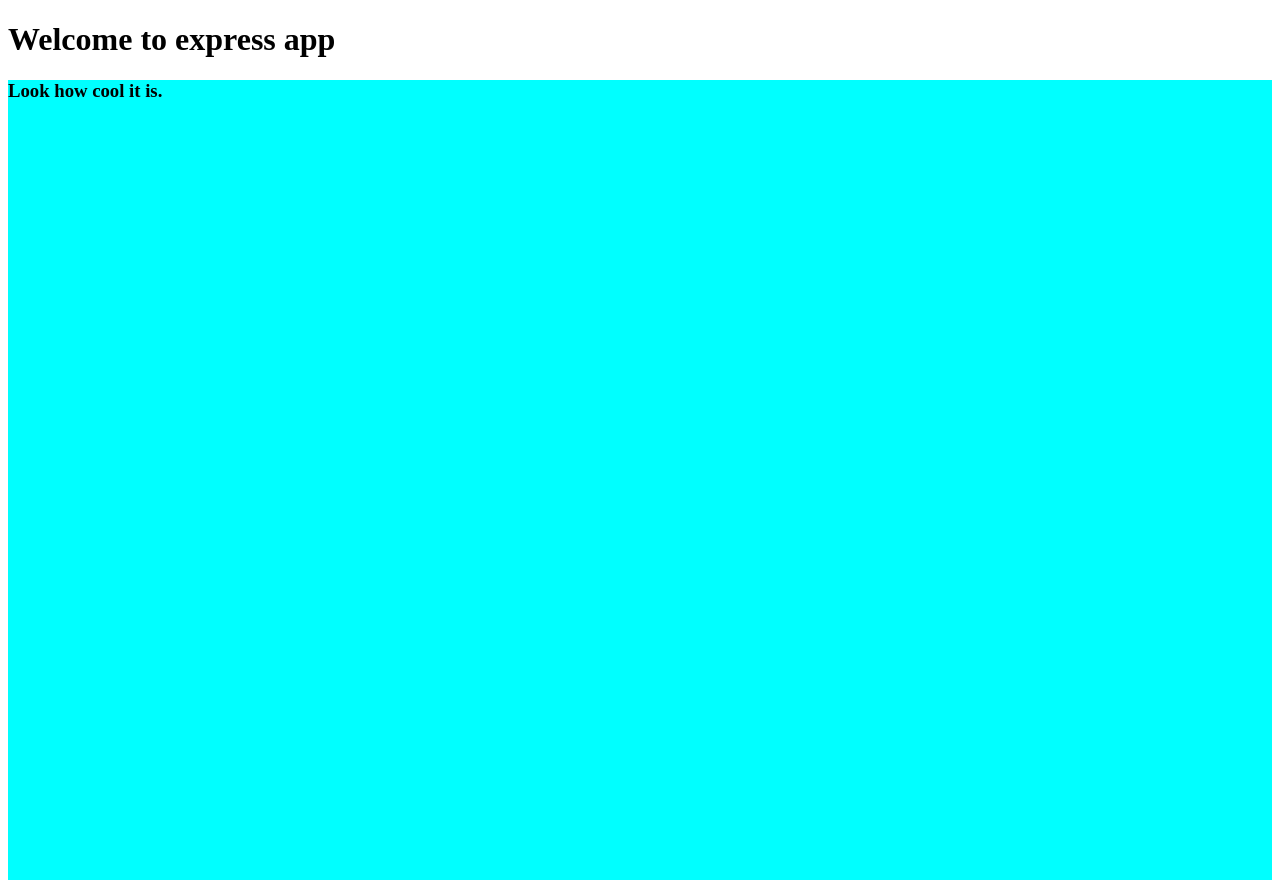
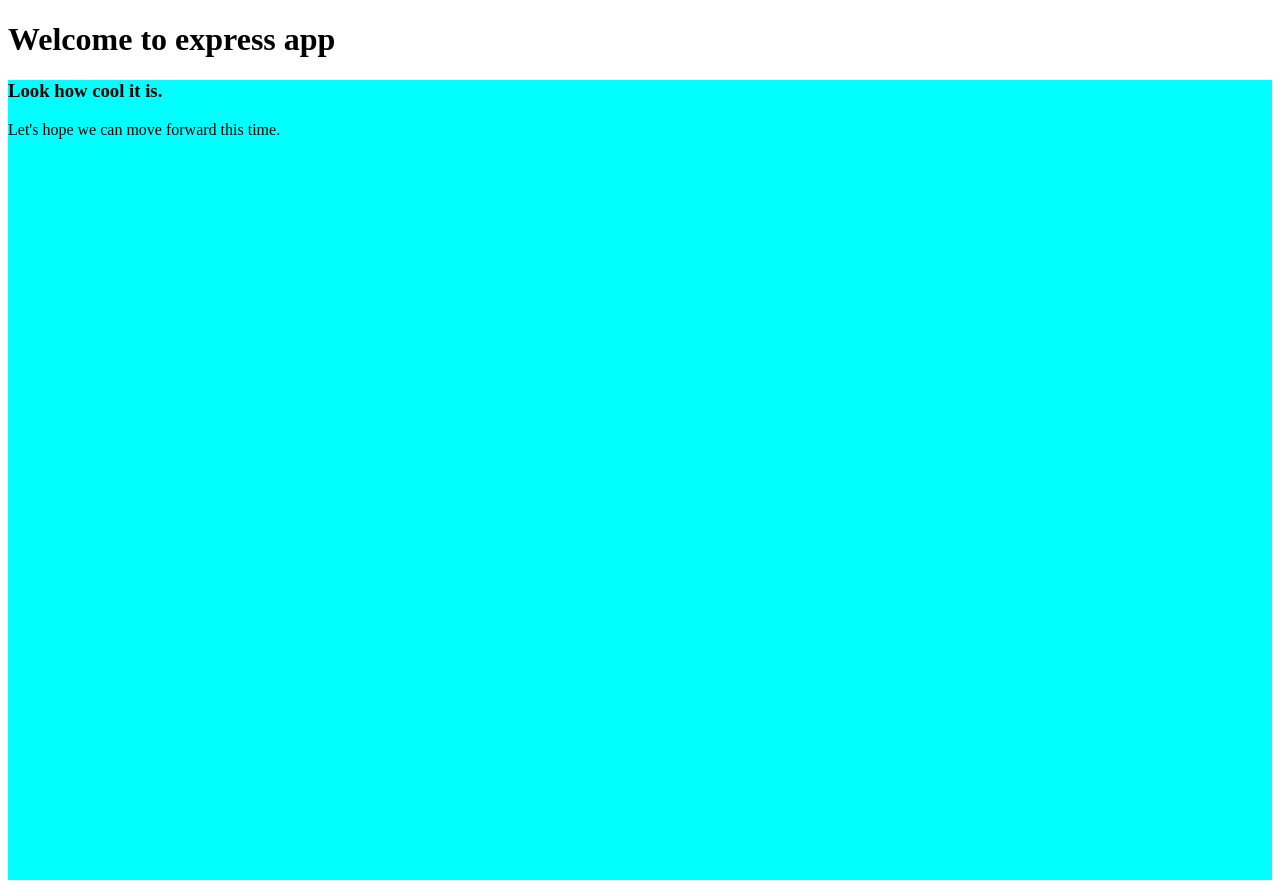
Before and after one commit to kalervik/First-Web-Server, a website: page public/index.html in a window 1280 px wide. Drawn offline with Linux system fonts and the light colour scheme.

Commit message:
Added paragraph to index file

```diff
--- a/public/index.html
+++ b/public/index.html
@@ -14,6 +14,7 @@
 		<h1>Welcome to express app</h1>
 		<div class="section">
 			<h3>Look how cool it is.</h3>
+			<p>Let's hope we can move forward this time.</p>
 		</div>
 	</body>
 </html>
```
